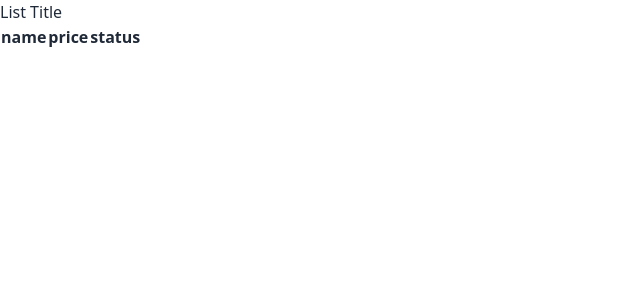
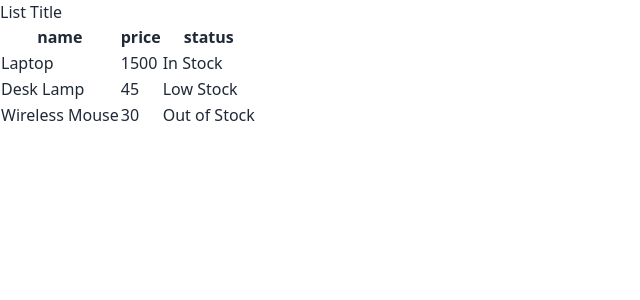
Before and after one commit to carolinnemelo/iList---Dynamic-List-Component, a React (Vite) app: page / in a window 1280 px wide. Shown: the top 300 px of the page, without its empty margins (0-640 px from the left). Built offline with nearby package versions, Linux system fonts and the light colour scheme.

Commit message:
add table data and create type data

```diff
--- a/src/components/interactive-list.tsx
+++ b/src/components/interactive-list.tsx
@@ -1,22 +1,18 @@
+type Data = {
+    name: string;
+    price: number;
+    status: string;
+}[]
+
 const productData = [
   { name: "Laptop", price: 1500, status: "In Stock" },
   { name: "Desk Lamp", price: 45, status: "Low Stock" },
   { name: "Wireless Mouse", price: 30, status: "Out of Stock" },
 ];
 
-// const itemsName = productData.map((product) => {
-//   return (
-//     <>
-//       <li className="flex gap-3 ">
-//         <p id="list__item-name">{product.name}</p>
-//         <p id="list__item-price">{product.price}</p>
-//         <p id="list__item-status">{product.status}</p>
-//       </li>
-//     </>
-//   );
-// });
 export function InteractiveList() {
   const tableHeads = createTableHeads(productData);
+  const tableData = createTableRowData(productData);
 
   return (
     <>
@@ -25,9 +21,8 @@ export function InteractiveList() {
       </div>
       <div>
         <table>
-          <thead>
-            <tr>{tableHeads}</tr>
-          </thead>
+          <thead>{tableHeads}</thead>
+          <tbody>{tableData}</tbody>
           <ul id="list"></ul>
         </table>
       </div>
@@ -35,7 +30,7 @@ export function InteractiveList() {
   );
 }
 
-function createTableHeads(data: object[]) {
+function createTableHeads(data: Data) {
   const keys: string[] = Object.keys(data[0]);
   return keys.map((key) => {
     return (
@@ -45,3 +40,17 @@ function createTableHeads(data: object[]) {
     );
   });
 }
+
+function createTableRowData(data: Data) {
+  return data.map((e) => {
+    return (
+      <>
+        <tr>
+          <td>{e.name}</td>
+          <td>{e.price}</td>
+          <td>{e.status}</td>
+        </tr>
+      </>
+    );
+  });
+}
```
